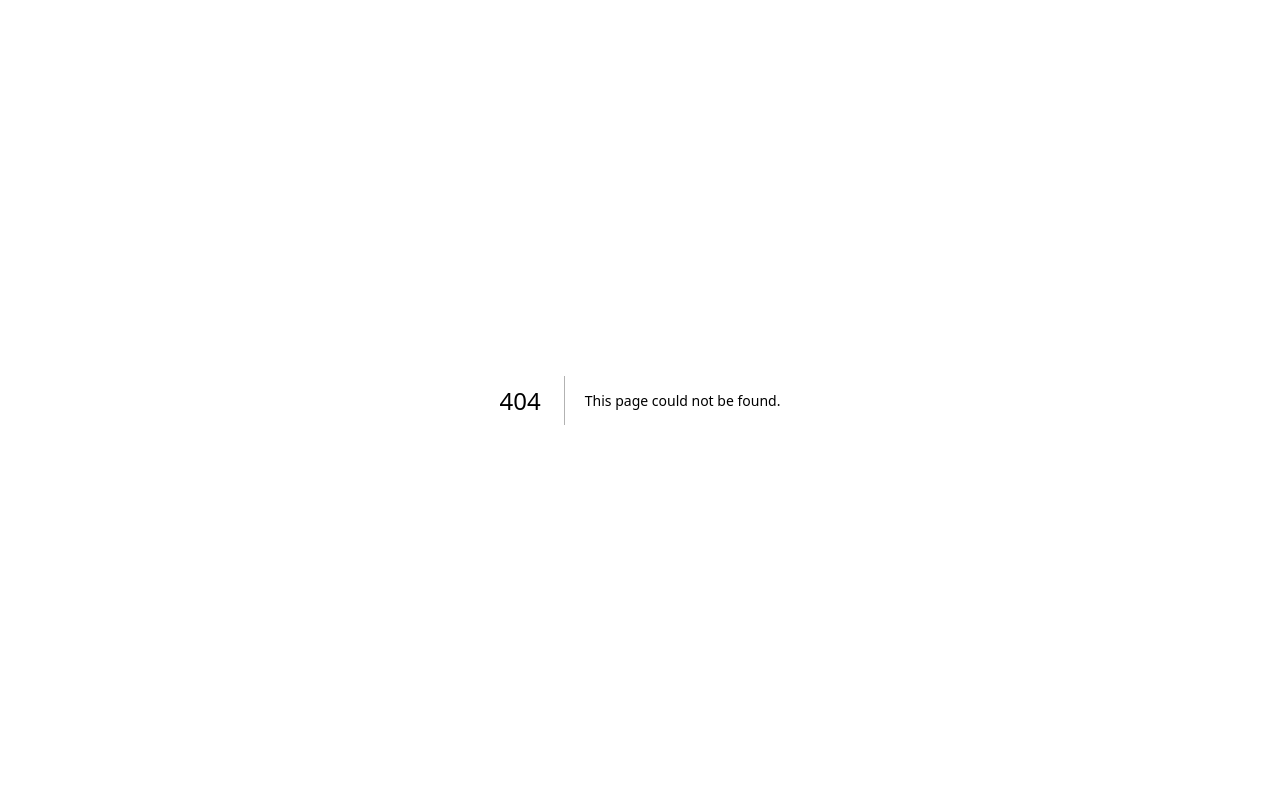
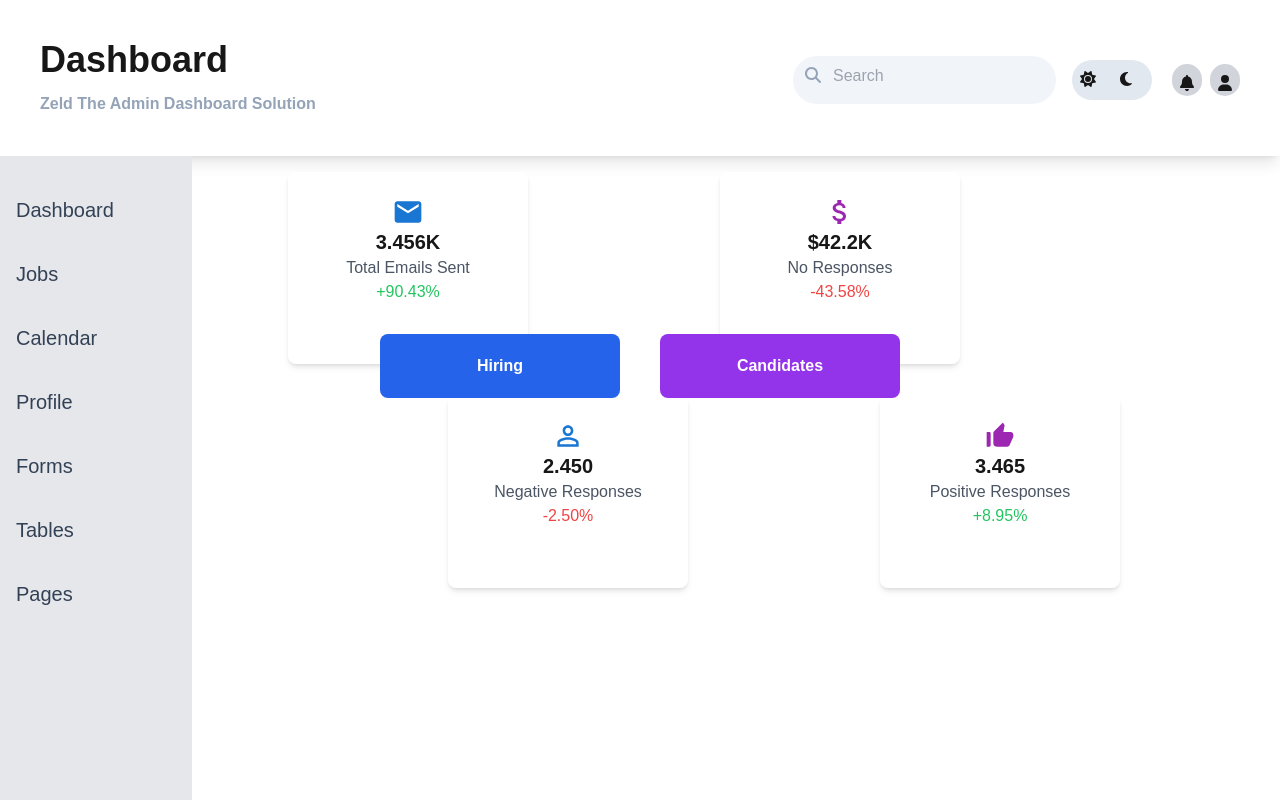
Before and after one commit to B200896/zeld_meta_proj, a Next.js app: page / in a window 1280 px wide. Before the commit this address had no page. Shown: the top 800 px of the page. Built offline with nearby package versions, Linux system fonts and the light colour scheme.

Commit message:
code updated final

```diff
--- /dev/null
+++ b/app/page.jsx
@@ -0,0 +1,13 @@
+// pages/index.js
+import React from 'react';
+import MainPage from './components/Mainpage';
+
+const Home = () => {
+  return (
+    <div>
+     <MainPage/>
+    </div>
+  );
+};
+
+export default Home;
```
